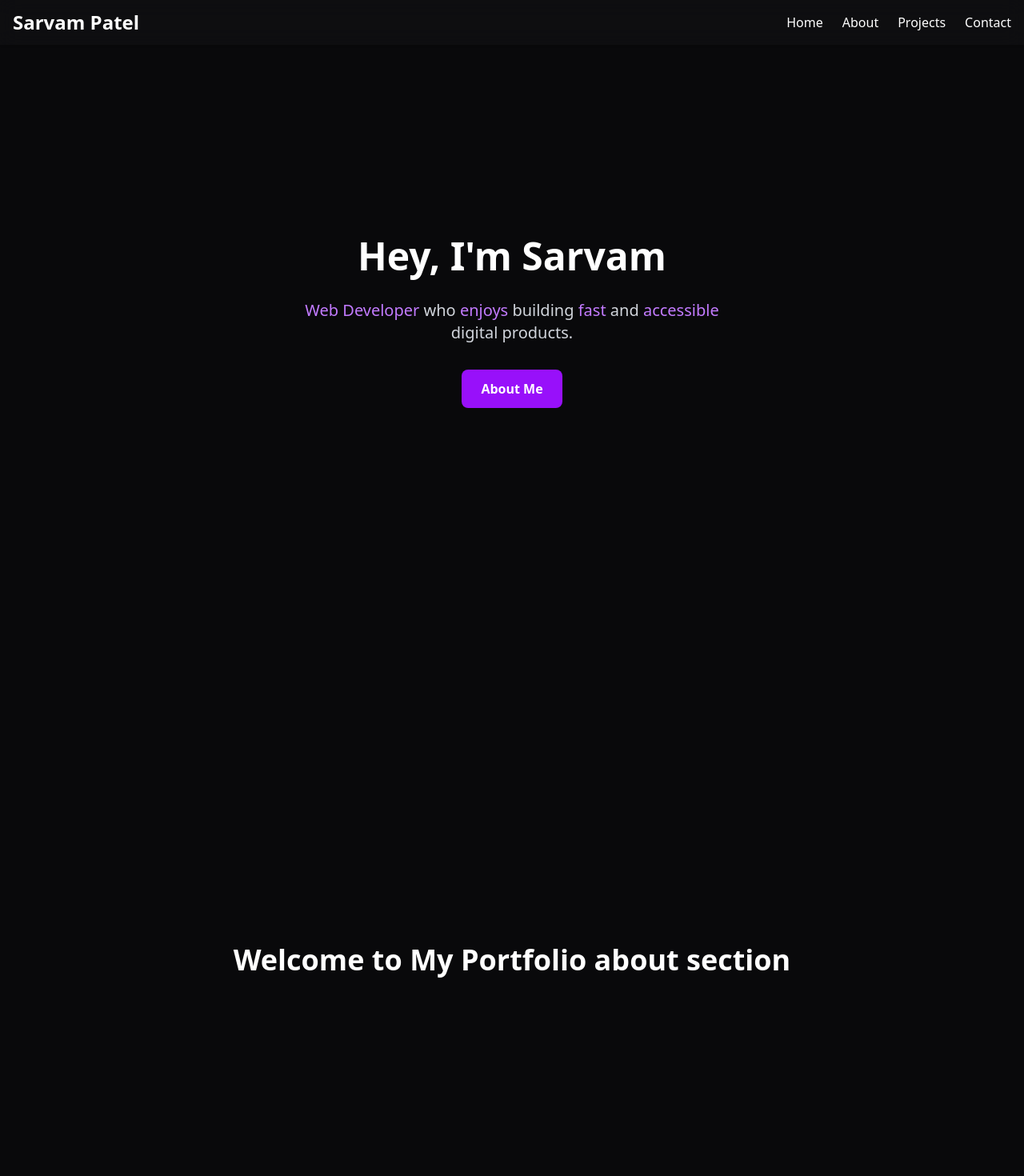
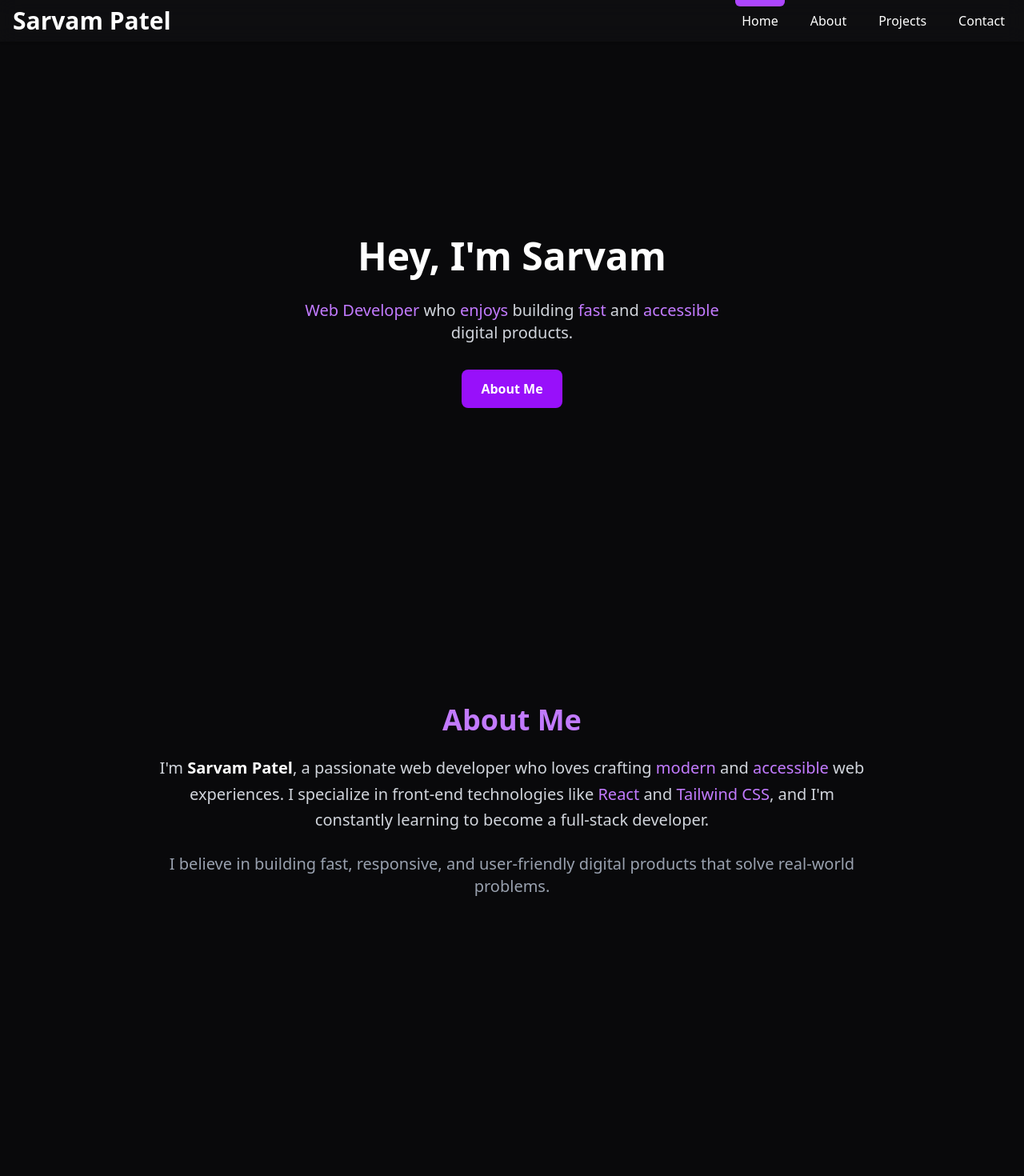
Before and after one commit to CoreTech7704/Portfoliosite, a React (Vite) app: page / in a window 1280 px wide. Shown: the top 1470 px of the page at 80% size. Built offline with nearby package versions, Linux system fonts and the light colour scheme.

Commit message:
nav bar modification

```diff
--- a/src/Pages/Home.jsx
+++ b/src/Pages/Home.jsx
@@ -1,6 +1,5 @@
 import Hero from "../components/Hero";
 import About from "../components/About";
-import Skills from "../components/Skills";
 import Projects from "../components/Projects";
 import Certifications from "../components/Certifications";
 import Contact from "../components/Contact";
@@ -11,7 +10,6 @@ const Home = () => {
     <div>
       <Hero />
       <About />
-      <Skills />
       <Projects />
       <Certifications />
       <Contact />
--- a/src/components/About.jsx
+++ b/src/components/About.jsx
@@ -1,9 +1,25 @@
-function About() {
+const About = () => {
   return (
-    <section id="about" className="h-screen flex items-center justify-center">
-      <h1 className="text-4xl font-bold">Welcome to My Portfolio about section</h1>
+    <section
+      id="about"
+      className="min-h-screen px-6 py-20 flex flex-col items-center bg-zinc-950 text-white"
+    >
+      <div className="max-w-4xl text-center">
+        <h2 className="text-3xl sm:text-4xl font-bold mb-6 text-purple-400">
+          About Me
+        </h2>
+
+        <p className="text-lg sm:text-xl text-gray-300 leading-relaxed mb-6">
+          I'm <span className="font-semibold text-white">Sarvam Patel</span>, a passionate web developer who loves crafting <span className="text-purple-400">modern</span> and <span className="text-purple-400">accessible</span> web experiences.
+          I specialize in front-end technologies like <span className="text-purple-400">React</span> and <span className="text-purple-400">Tailwind CSS</span>, and I'm constantly learning to become a full-stack developer.
+        </p>
+
+        <p className="text-lg sm:text-xl text-gray-400">
+          I believe in building fast, responsive, and user-friendly digital products that solve real-world problems.
+        </p>
+      </div>
     </section>
   );
-}
+};
 
 export default About;
--- a/src/components/Navbar.jsx
+++ b/src/components/Navbar.jsx
@@ -13,17 +13,45 @@ function Navbar() {
     return () => window.removeEventListener("hashchange", handleScroll);
   }, []);
 
+  const [activeSection, setActiveSection] = useState("home");
+
+    useEffect(() => {
+    const sections = document.querySelectorAll("section[id]");
+    const observer = new IntersectionObserver(
+        entries => {
+        entries.forEach(entry => {
+            if (entry.isIntersecting) {
+            setActiveSection(entry.target.id);
+            }
+        });
+        },
+        {
+        rootMargin: "-50% 0px -50% 0px", // Adjusts trigger zone
+        threshold: 0.1,
+        }
+    );
+
+    sections.forEach(section => observer.observe(section));
+
+    return () => sections.forEach(section => observer.unobserve(section));
+    }, []);
+
   return (
     <nav className="fixed top-0 left-0 w-full z-50 bg-zinc-900/40 shadow-sm backdrop-blur-md transition-colors">
-      <div className="max-w-7xl mx-auto px-4 py-3 flex justify-between items-center">
-        <h1 className="text-2xl font-bold text-white">Sarvam Patel</h1>
+      <div className="max-w-7xl mx-auto px-4 py-2 flex justify-between items-center">
+        <a
+        href="#home"
+        className="text-3xl font-bold text-white hover:text-purple-400 hover:drop-shadow-[0_0_8px_rgba(168,85,247,0.8)] transition"
+        >
+        Sarvam Patel
+        </a>
 
         {/* Desktop Menu */}
         <div className="hidden md:flex gap-6 items-center">
-          <NavLink to="#home" label="Home" />
-          <NavLink to="#about" label="About" />
-          <NavLink to="#projects" label="Projects" />
-          <NavLink to="#contact" label="Contact" />
+            <NavLink to="#home" label="Home" active={activeSection === "home"} />
+            <NavLink to="#about" label="About" active={activeSection === "about"} />
+            <NavLink to="#projects" label="Projects" active={activeSection === "projects"} />
+            <NavLink to="#contact" label="Contact" active={activeSection === "contact"} />
         </div>
 
         {/* Mobile Menu Button */}
@@ -38,23 +66,26 @@ function Navbar() {
       {/* Mobile Menu */}
       {mobileOpen && (
         <div className="md:hidden px-6 pb-4 pt-2 space-y-2 bg-zinc-900/90">
-          <NavLink to="#home" label="Home" mobile />
-          <NavLink to="#about" label="About" mobile />
-          <NavLink to="#projects" label="Projects" mobile />
-          <NavLink to="#contact" label="Contact" mobile />
+          <NavLink to="#home" label="Home" active={activeSection === "home"} mobile />
+          <NavLink to="#about" label="About" active={activeSection === "about"} mobile />
+          <NavLink to="#projects" label="Projects" active={activeSection === "projects"} mobile />
+          <NavLink to="#contact" label="Contact" active={activeSection === "contact"} mobile />
         </div>
       )}
     </nav>
   );
 }
 
-function NavLink({ to, label, mobile = false }) {
+function NavLink({ to, label, mobile = false, active = false }) {
   const base =
-    "text-white hover:text-purple-400 transition font-medium" +
-    (mobile ? " block p-2 rounded hover:bg-white/10" : "");
+    "relative text-white font-medium transition hover:text-purple-400" +
+    (mobile ? " block p-2 rounded hover:bg-white/10" : " px-2");
 
   return (
     <a href={to} className={base}>
+      {active && (
+        <span className="absolute -top-3.5 w-full left-0 h-2 bg-purple-500 rounded-b-md"></span>
+      )}
       {label}
     </a>
   );
--- a/src/components/Skills.jsx
+++ /dev/null
@@ -1,9 +0,0 @@
-const Skills = () => {
-  return (
-    <section>
-        skills
-    </section>
-  );
-};
-
-export default Skills;
```
